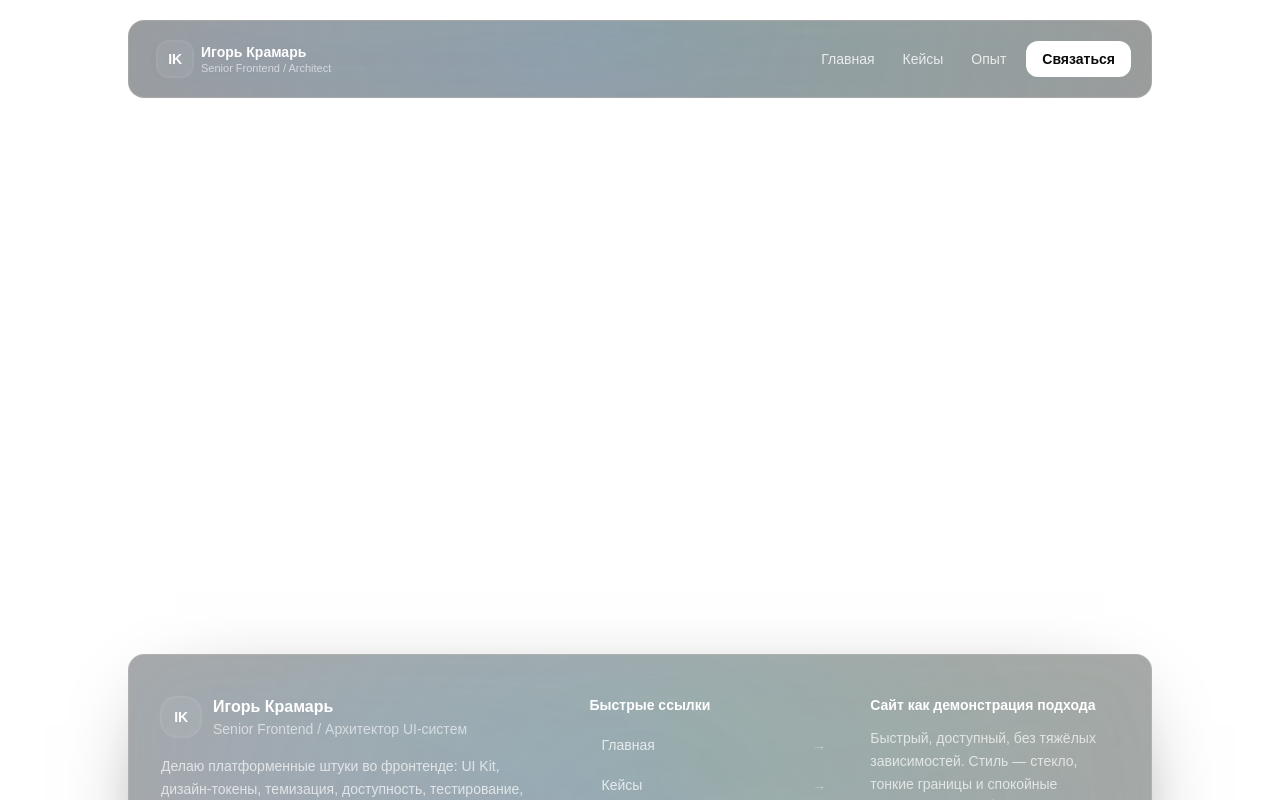
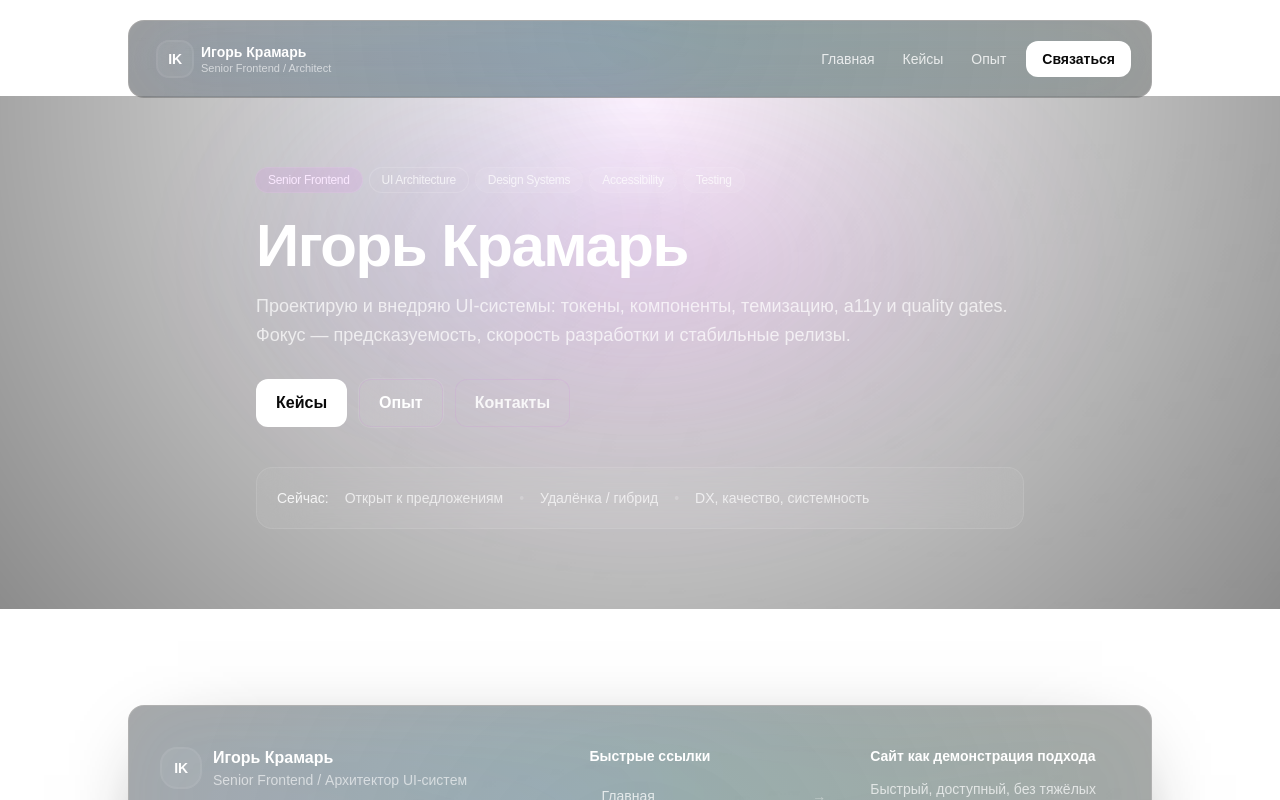
Before and after one commit to IgorKramar/kramar_portfolio, a Next.js app: page / in a window 1280 px wide. Shown: the top 800 px of the page. Built offline with nearby package versions, Linux system fonts and the light colour scheme.

Commit message:
feature: add HeroSection for main page

```diff
--- a/src/app/page.tsx
+++ b/src/app/page.tsx
@@ -1,20 +1,10 @@
-import { Section } from "@/components/layout";
+import { HeroSection } from "@/components";
 
 export default function HomePage() {
   return (
     <>
-      <Section
-        id="principles"
-        title="Принципы"
-        description="Как я подхожу к качеству, доступности и дизайн‑системам."
-        size="narrow"
-      >
-        <div className="text-white/80">Контент…</div>
-      </Section>
-
-      <Section id="contact" title="Контакты" tone="tight">
-        <div className="text-white/80">tg / email / github…</div>
-      </Section>
+      <HeroSection />
+      {/* дальше будут секции лонгрида */}
     </>
   );
 }
--- a/src/components/index.ts
+++ b/src/components/index.ts
@@ -1,3 +1,4 @@
 export { CheckIcon, CopyIcon, ExternalIcon } from "./icons";
 export { Container, Footer, Header, Section } from "./layout";
-export { Button, Card, CardShell } from "./ui";
+export { HeroSection } from "./pages";
+export { Badge, Button, Card, CardShell } from "./ui";
--- /dev/null
+++ b/src/components/pages/home/HeroSection/HeroSection.tsx
@@ -0,0 +1,69 @@
+import Link from "next/link";
+import { Badge, Button, Container } from "@/components";
+
+export function HeroSection() {
+  return (
+    <section className="relative overflow-hidden pt-14 sm:pt-18">
+      {/* Background effects */}
+      <div aria-hidden className="pointer-events-none absolute inset-0">
+        {/* fuchsia aurora */}
+        <div className="absolute -top-24 left-1/2 h-[520px] w-[920px] -translate-x-1/2 rounded-full opacity-70 blur-3xl [background:radial-gradient(closest-side,rgba(217,70,239,0.28),transparent)]" />
+        {/* subtle cyan counter-tone for depth */}
+        <div className="absolute -top-20 left-[15%] h-[420px] w-[520px] rounded-full opacity-45 blur-3xl [background:radial-gradient(closest-side,rgba(56,189,248,0.14),transparent)]" />
+        {/* sheen sweep */}
+        <div className="absolute inset-0 opacity-70 [mask-image:linear-gradient(to_bottom,black,transparent)] [background:linear-gradient(110deg,transparent,rgba(255,255,255,0.07),transparent)] motion-safe:animate-[sheen_10s_ease-in-out_infinite]" />
+        {/* vignette */}
+        <div className="absolute inset-0 [background:radial-gradient(1000px_circle_at_50%_0%,transparent,rgba(0,0,0,0.55))]" />
+      </div>
+
+      <Container className="relative">
+        <div className="mx-auto max-w-3xl">
+          <div className="flex flex-wrap gap-2">
+            <Badge variant="fuchsia">Senior Frontend</Badge>
+            <Badge variant="outline">UI Architecture</Badge>
+            <Badge>Design Systems</Badge>
+            <Badge>Accessibility</Badge>
+            <Badge>Testing</Badge>
+          </div>
+
+          <h1 className="mt-6 text-balance text-4xl font-semibold tracking-tight text-white sm:text-6xl">
+            Игорь Крамарь
+          </h1>
+
+          <p className="mt-4 text-pretty text-base leading-relaxed text-white/70 sm:text-lg">
+            Проектирую и внедряю UI‑системы: токены, компоненты, темизацию, a11y
+            и quality gates. Фокус — предсказуемость, скорость разработки и
+            стабильные релизы.
+          </p>
+
+          <div className="mt-7 flex flex-wrap items-center gap-3">
+            <Button asChild variant="primary" size="lg">
+              <Link href="/projects">Кейсы</Link>
+            </Button>
+
+            <Button asChild variant="secondary" size="lg">
+              <Link href="/experience">Опыт</Link>
+            </Button>
+
+            <Button asChild variant="ghost" size="lg">
+              <a href="/#contact">Контакты</a>
+            </Button>
+          </div>
+
+          <div className="mt-10 rounded-2xl border border-white/10 bg-white/5 p-4 text-sm text-white/70 backdrop-blur-xl sm:p-5">
+            <div className="flex flex-wrap items-center gap-x-4 gap-y-2">
+              <span className="text-white/85">Сейчас:</span>
+              <span>Открыт к предложениям</span>
+              <span className="text-white/20">•</span>
+              <span>Удалёнка / гибрид</span>
+              <span className="text-white/20">•</span>
+              <span>DX, качество, системность</span>
+            </div>
+          </div>
+        </div>
+      </Container>
+
+      <div className="h-14 sm:h-20" />
+    </section>
+  );
+}
--- /dev/null
+++ b/src/components/pages/home/HeroSection/index.ts
@@ -0,0 +1 @@
+export { HeroSection } from './HeroSection';
--- /dev/null
+++ b/src/components/pages/home/index.ts
@@ -0,0 +1 @@
+export { HeroSection } from './HeroSection';
--- /dev/null
+++ b/src/components/pages/index.ts
@@ -0,0 +1 @@
+export { HeroSection } from './home';
--- /dev/null
+++ b/src/components/ui/Badge/Badge.tsx
@@ -0,0 +1,23 @@
+import type { HTMLAttributes } from "react";
+import { cx } from "@/utils";
+
+export type BadgeVariant = "neutral" | "fuchsia" | "outline";
+
+export type BadgeProps = HTMLAttributes<HTMLSpanElement> & {
+  variant?: BadgeVariant;
+};
+
+export function Badge({ variant = "neutral", className, ...rest }: BadgeProps) {
+  const base =
+    "inline-flex items-center rounded-full px-3 py-1 text-xs font-medium " +
+    "tracking-tight select-none";
+
+  const variants =
+    variant === "fuchsia"
+      ? "bg-fuchsia-400/12 text-fuchsia-100 ring-1 ring-fuchsia-300/20"
+      : variant === "outline"
+        ? "bg-transparent text-white/70 ring-1 ring-white/15"
+        : "bg-white/5 text-white/70 ring-1 ring-white/10";
+
+  return <span {...rest} className={cx(base, variants, className)} />;
+}
--- /dev/null
+++ b/src/components/ui/Badge/index.ts
@@ -0,0 +1 @@
+export { Badge } from './Badge';
--- a/src/components/ui/index.ts
+++ b/src/components/ui/index.ts
@@ -1,3 +1,4 @@
+export { Badge } from "./Badge";
 export { Button } from "./Button";
 export { Card } from "./Card";
 export { CardShell } from "./CardShell";
```
